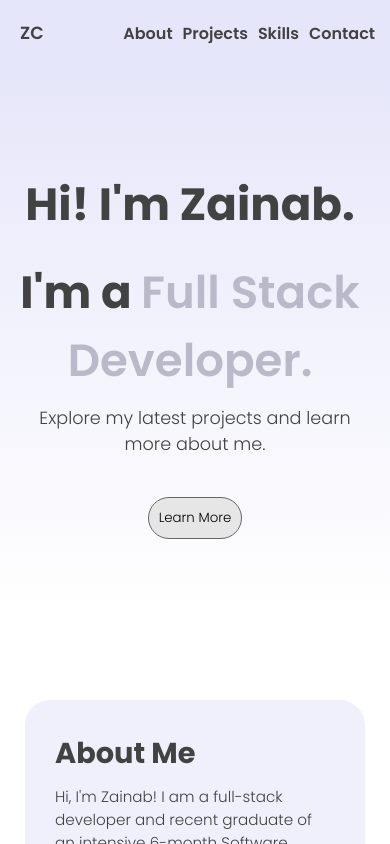
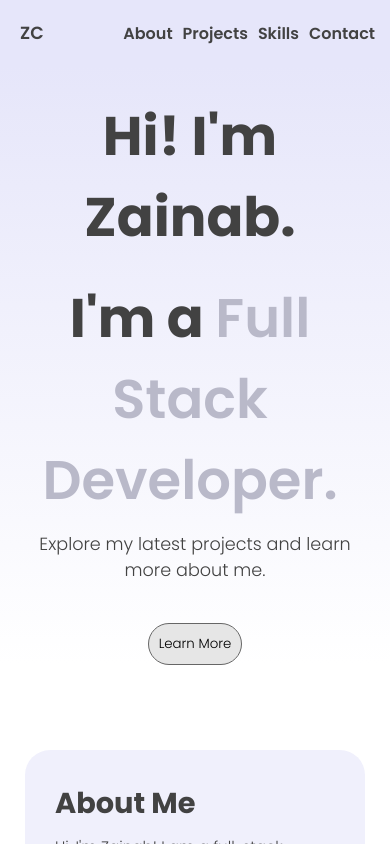
Before and after one commit to zainabch123/updated-portfolio-react-app, a React (Vite) app: page / in a window 390 px wide. Shown: the top 844 px of the page. Built offline with nearby package versions, Linux system fonts and the light colour scheme.

Commit message:
Updated sizing for title-section

```diff
--- a/src/Contact/contact.css
+++ b/src/Contact/contact.css
@@ -12,6 +12,12 @@
 .contact-section .title {
   margin-top: 80px;
 }
+
+.contact-section h2 {
+  font-size: 2.5rem;
+  font-weight: 800;
+}
+
 
 .contact-tag-line {
   font-size: 1.3rem;
--- a/src/Projects/projects.css
+++ b/src/Projects/projects.css
@@ -8,6 +8,11 @@
 
 .projects-section .title {
   margin-top: 120px;
+}
+
+.projects-section h2{
+  font-size: 2.5rem;
+  font-weight: 800;
 }
 
 .projects-tag-line {
--- a/src/Skills/skills.css
+++ b/src/Skills/skills.css
@@ -10,6 +10,12 @@
 .skills-section .title {
   margin-top: 120px;
 }
+
+.skills-section h2{
+  font-size: 2.5rem;
+  font-weight: 800;
+}
+
 
 .skills-tag-line {
   font-size: 1.3rem;
--- a/src/index.css
+++ b/src/index.css
@@ -166,11 +166,11 @@ p {
 
 @media (max-width: 545px) {
   .title-section {
-    flex: 0 0 65vh;
+    flex: 0 0 60vh;
     padding: 20px 20px 0px 20px;
   }
   .title-section h1 {
-    font-size: 3rem;
+    font-size: 3.4rem;
   }
 
   .about-elements,
@@ -180,11 +180,6 @@ p {
   }
 }
 
-@media (max-width: 455px) {
-  .title-section h1 {
-    font-size: 2.82rem;
-  }
-}
 
 @font-face {
   font-family: "Geist";
```
